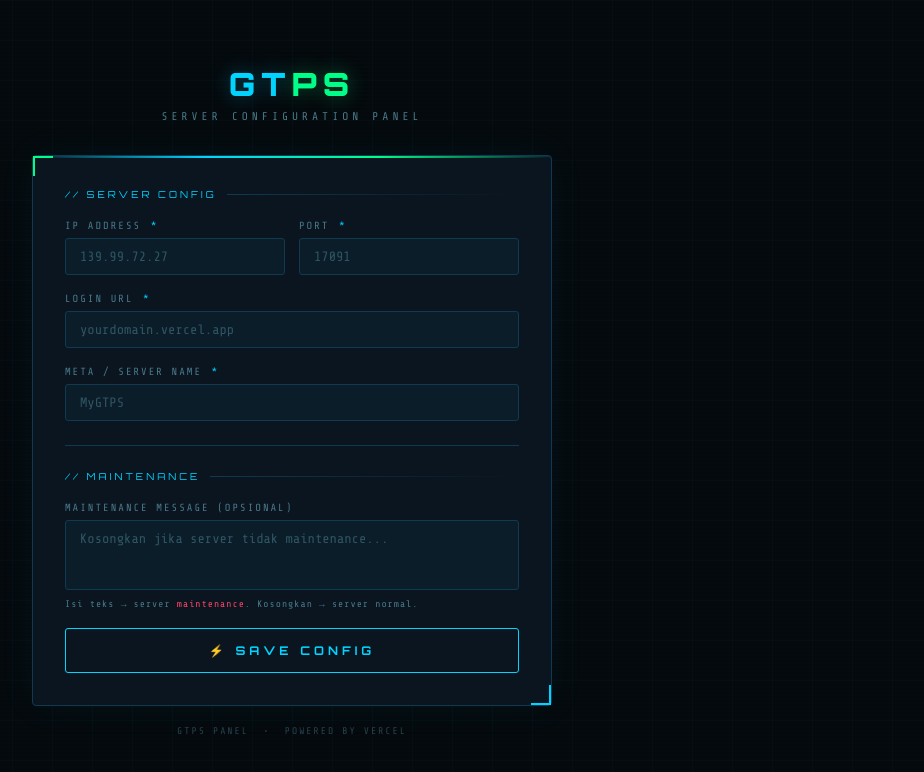
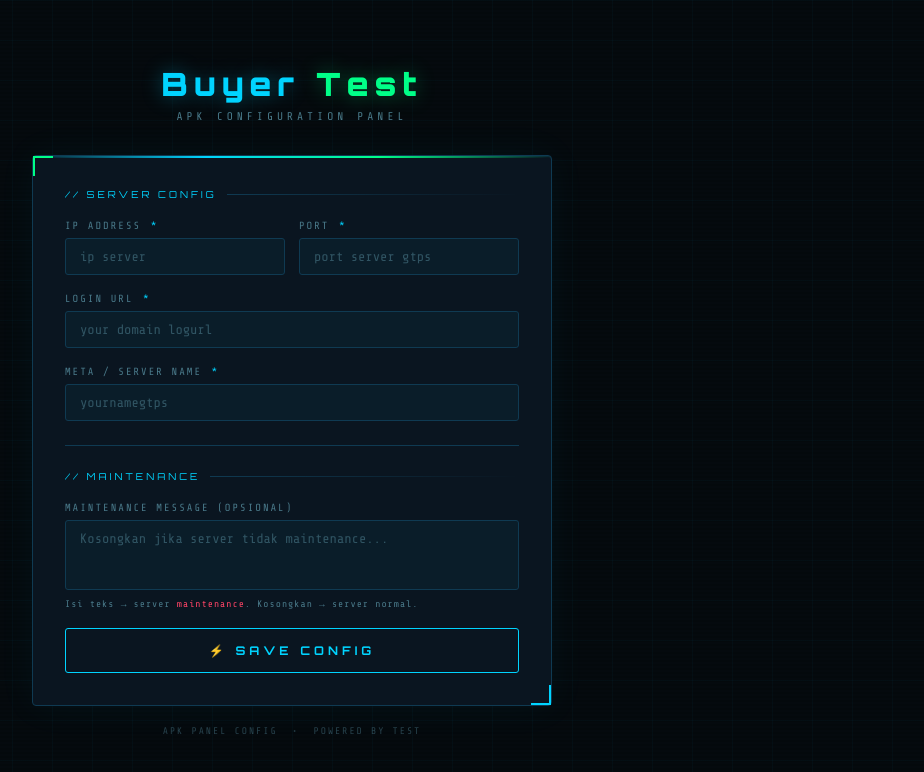
Before and after one commit to pencte/apktps, a website: page panel.html in a window 1280 px wide. Shown: the whole page, without its empty margins (348-1272 px from the left). Drawn offline with nearby package versions, Linux system fonts and the light colour scheme; no server answers.

Commit message:
Add files via upload

```diff
--- a/panel.html
+++ b/panel.html
@@ -366,8 +366,8 @@
 <body>
   <div class="wrapper">
     <div class="header">
-      <div class="logo">GT<span>PS</span></div>
-      <div class="subtitle">Server Configuration Panel</div>
+      <div class="logo">Buyer<span> Test</span></div>
+      <div class="subtitle">Apk Configuration Panel</div>
     </div>
 
     <div class="card">
@@ -378,22 +378,22 @@
       <div class="row">
         <div class="field">
           <label>IP Address <span class="req">*</span></label>
-          <input type="text" id="server" placeholder="139.99.72.27" autocomplete="off" spellcheck="false"/>
+          <input type="text" id="server" placeholder="ip server" autocomplete="off" spellcheck="false"/>
         </div>
         <div class="field">
           <label>Port <span class="req">*</span></label>
-          <input type="text" id="port" placeholder="17091" autocomplete="off" spellcheck="false"/>
+          <input type="text" id="port" placeholder="port server gtps" autocomplete="off" spellcheck="false"/>
         </div>
       </div>
 
       <div class="field">
         <label>Login URL <span class="req">*</span></label>
-        <input type="text" id="loginurl" placeholder="yourdomain.vercel.app" autocomplete="off" spellcheck="false"/>
+        <input type="text" id="loginurl" placeholder="your domain logurl" autocomplete="off" spellcheck="false"/>
       </div>
 
       <div class="field">
         <label>Meta / Server Name <span class="req">*</span></label>
-        <input type="text" id="meta" placeholder="MyGTPS" autocomplete="off" spellcheck="false"/>
+        <input type="text" id="meta" placeholder="yournamegtps" autocomplete="off" spellcheck="false"/>
       </div>
 
       <hr class="divider"/>
@@ -416,7 +416,7 @@
       </div>
     </div>
 
-    <div class="footer">GTPS PANEL &nbsp;•&nbsp; POWERED BY VERCEL</div>
+    <div class="footer">APK PANEL CONFIG &nbsp;•&nbsp; POWERED BY TEST</div>
   </div>
 
   <script>
```
